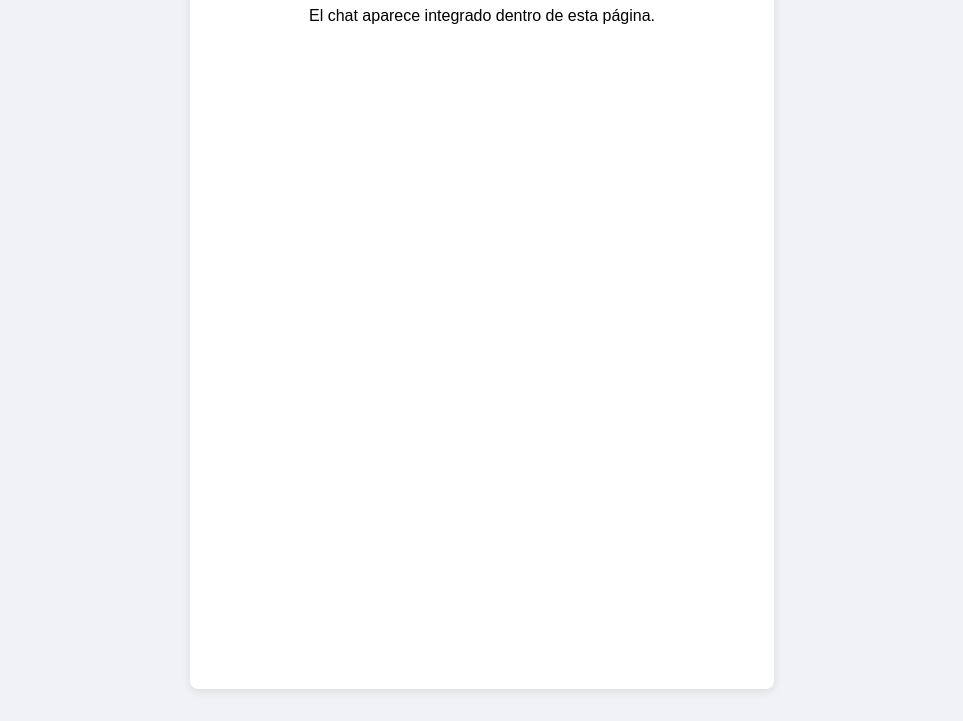
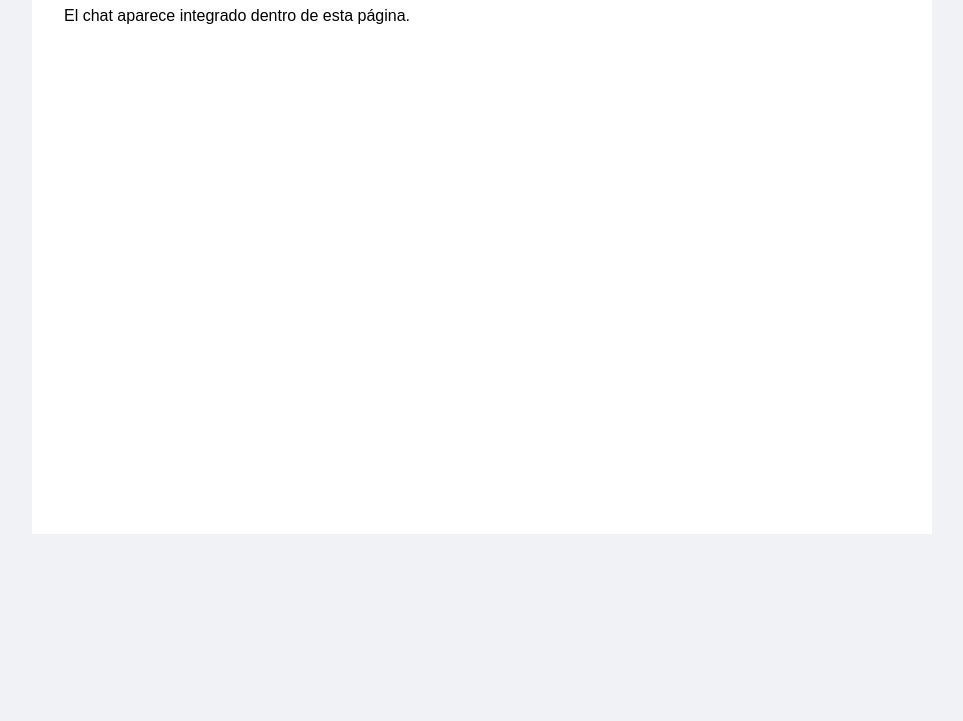
Before and after one commit to danromlop/agentforceStylesTest, a plain HTML site: page devEng.html in a window 1280 px wide. Shown: the part 138-859 px from the top of the page, without its empty margins (158-1121 px from the left). After the commit the page ends 800 px from the top, so only its background shows below. Drawn offline with nearby package versions, Linux system fonts and the light colour scheme.

Commit message:
Update devEng.html

```diff
--- a/devEng.html
+++ b/devEng.html
@@ -14,19 +14,19 @@
     }
 
     .card {
-      max-width: 520px;
+      width: 100%;
+      max-width: 900px;
+      height: 80vh;
       margin: auto;
       background: white;
       padding: 2rem;
-      border-radius: 8px;
-      box-shadow: 0 2px 10px rgba(0, 0, 0, 0.1);
-      text-align: center;
+      box-sizing: border-box;
     }
+
 
     #embedded-messaging {
       width: 100%;
-      min-height: 600px;
-      margin-top: 2rem;
+      height: 100%;
     }
   </style>
 </head>
```
